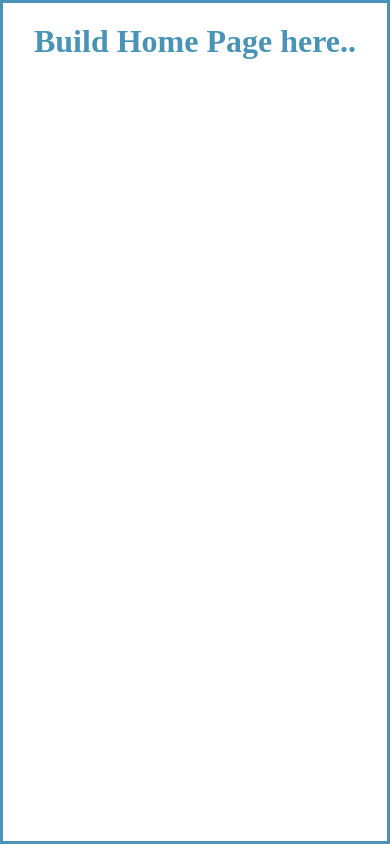
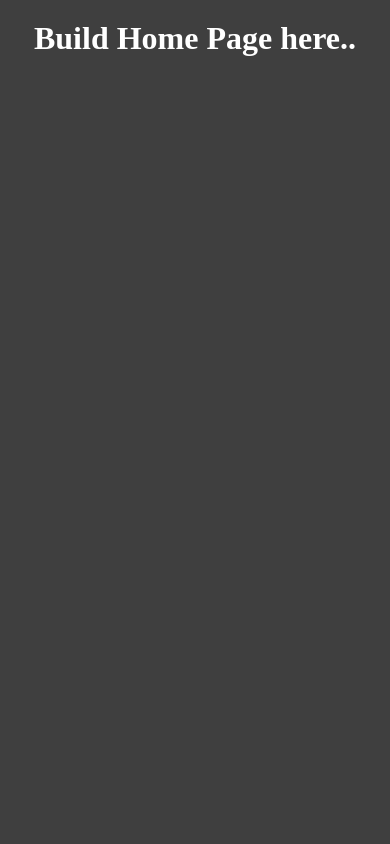
Before and after one commit to Brent-W-Anderson/template, a React app: page / in a window 390 px wide. Built offline with nearby package versions, Linux system fonts and the light colour scheme.

Commit message:
structure pages & assets. add basic responsiveness and breakpoints.

```diff
--- a/package.json
+++ b/package.json
@@ -5,7 +5,7 @@
   "license": "UNLICENSED",
   "private": false,
   "scripts": {
-    "start": "cross-env WEBPACK_MODE=development concurrently \"webpack serve\" \"wait-on http://localhost:3001 && start http://localhost:3001/\"",
+    "start": "cross-env WEBPACK_MODE=development webpack serve",
     "build": "cross-env WEBPACK_MODE=production webpack",
     "lint": "eslint --ext .js,.jsx,.ts,.tsx src/",
     "lint:fix": "eslint --fix --ext .js,.jsx,.ts,.tsx src/"
@@ -16,7 +16,6 @@
     "@types/react-dom": "^18.2.12",
     "@typescript-eslint/eslint-plugin": "^6.4.0",
     "clean-webpack-plugin": "^4.0.0",
-    "concurrently": "^8.2.2",
     "copy-webpack-plugin": "^11.0.0",
     "cross-env": "^7.0.3",
     "css-loader": "^6.8.1",
@@ -38,7 +37,6 @@
     "typed-css-modules": "^0.8.0",
     "typed-css-modules-webpack-plugin": "^0.2.0",
     "typescript": "*",
-    "wait-on": "^7.0.1",
     "webpack": "^5.88.2",
     "webpack-cli": "^5.1.4",
     "webpack-dev-server": "^4.15.1"
--- a/src/App.tsx
+++ b/src/App.tsx
@@ -1,12 +1,11 @@
-import HomePage from './pages/HomePage'
+import HomePage from './pages/HomePage/HomePage'
 import React from 'react'
-import classnames from 'classnames'
-import style from './assets/scss/globals.module.scss'
+import style from './assets/scss/globals/globals.module.scss'
 
 // TODO: REACT-ROUTER/ LAZY LOADING COMPONENTS/ README
 // TODO: FORMAT TO THE NEXT LINE AUTOMATICALLY ON SAVE (PRETTIER?)
 const App = (): React.JSX.Element => {
-    return <div className={classnames( style.app, style[ 'themed-border' ] )}>
+    return <div className={ style.app }>
         <HomePage />
     </div>
 }
--- /dev/null
+++ b/src/assets/scss/breakpoints/breakpoints.module.scss
@@ -0,0 +1,7 @@
+$desktop: 1980px;
+
+@mixin desktop {
+  @media ( min-width: $desktop ) {
+    @content;
+  }
+}
--- /dev/null
+++ b/src/assets/scss/colors/colors.module.scss
@@ -0,0 +1,6 @@
+$BLACK: #000;
+$DARK-GRAY: #121212;
+$DARK-GREY: #121212;
+$GRAY: #292929;
+$GREY: #292929;
+$WHITE: #fff;
--- a/src/assets/scss/globals.module.scss
+++ /dev/null
@@ -1,20 +0,0 @@
-@import './variables.module.scss';
-
-* {
-    box-sizing: border-box;
-    position: relative;
-    padding: 0;
-    margin: 0;
-}
-
-.app {
-    position: absolute;
-    height: 100vh;
-    width: 100vw;
-    left: 0;
-    top: 0;
-}
-
-.themed-border {
-    border: 3px solid $THEME_COLOR;
-}
--- /dev/null
+++ b/src/assets/scss/globals/globals.module.scss
@@ -0,0 +1,35 @@
+@import '../colors/colors.module.scss';
+@import '../breakpoints/breakpoints.module.scss';
+
+* :not( body ) {
+    box-sizing: border-box;
+    padding: 0;
+    margin: 0;
+}
+
+body {
+    background: $GRAY;
+
+    :global( #root ) {
+        position: absolute;
+        overflow: hidden;
+        display: flex;
+        justify-content: center;
+        height: 100%;
+        width: 100%;
+        left: 0;
+        top: 0;
+
+        .app {
+            background: rgba( $WHITE, 10% );
+            box-shadow: 0 0 40px rgba( $BLACK, 50% );
+            width: 100%;
+
+            @include desktop {
+                border-radius: 8px;
+                max-width: 1920px;
+                margin: 20px 0;
+            }
+        }
+    }
+}
--- a/src/assets/scss/variables.module.scss
+++ /dev/null
@@ -1 +0,0 @@
-$THEME_COLOR: #4993B6;
--- a/src/pages/HomePage.module.scss
+++ /dev/null
@@ -1,7 +0,0 @@
-@import '../assets/scss/variables.module.scss';
-
-.title {
-    text-align: center;
-    color: $THEME_COLOR;
-    padding: 20px;
-}
--- /dev/null
+++ b/src/pages/HomePage/HomePage.module.scss
@@ -0,0 +1,7 @@
+@import '../../assets/scss/colors/colors.module.scss';
+
+.title {
+    text-align: center;
+    color: $WHITE;
+    padding: 20px;
+}
```
Also changed, not shown: src/pages/HomePage/HomePage.tsx (renamed from src/pages/HomePage.tsx), 1 other file (tests, documents, lock files or other folders).
